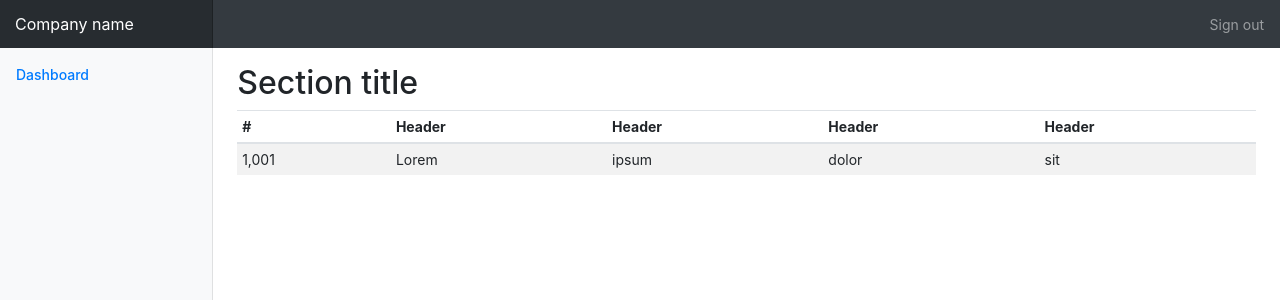
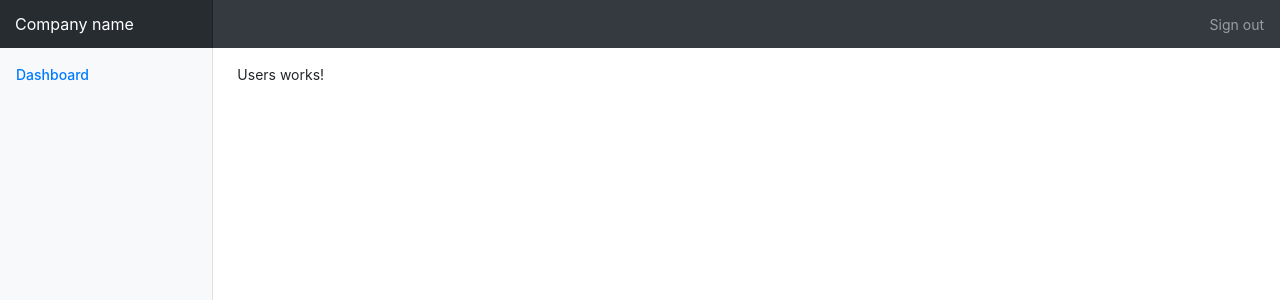
Before and after one commit to brensaud/dashboard_frontend, a React (Create React App) app: page /users in a window 1280 px wide. Shown: the top 300 px of the page. Built offline with nearby package versions, Linux system fonts and the light colour scheme.

Commit message:
relocated components, logged in user can only acccess secure components

```diff
--- a/package.json
+++ b/package.json
@@ -10,8 +10,10 @@
     "@types/node": "^12.20.15",
     "@types/react": "^17.0.11",
     "@types/react-dom": "^17.0.8",
+    "@types/react-router-dom": "^5.1.7",
     "react": "^17.0.2",
     "react-dom": "^17.0.2",
+    "react-router-dom": "^5.2.0",
     "react-scripts": "4.0.3",
     "typescript": "^4.3.4",
     "web-vitals": "^1.1.2"
--- a/src/App.tsx
+++ b/src/App.tsx
@@ -1,11 +1,15 @@
 import React from "react";
+
+import { BrowserRouter, Route } from "react-router-dom";
+
 import "./App.css";
 
-import Nav from './components/Nav';
+import Nav from './secure/components/Nav';
 
-import Menu from './components/Menu';
+import Menu from './secure/components/Menu';
 
-import Dashboard from "./components/Dashboard";
+import Dashboard from "./secure/Dashboard";
+import Users from "./secure/components/Users";
 
 function App() {
   return (
@@ -18,7 +22,10 @@
           <Menu />
 
           <main role="main" className="col-md-9 ml-sm-auto col-lg-10 pt-3 px-4">
-            <Dashboard />
+            <BrowserRouter>
+                <Route path="/" exact component={Dashboard} />
+                <Route path="/users" component={Users} />
+            </BrowserRouter>
           </main>
         </div>
       </div>
--- /dev/null
+++ b/src/secure/components/Users.tsx
@@ -0,0 +1,11 @@
+import React from 'react'
+
+const Users = () => {
+    return (
+        <div>
+            Users works!
+        </div>
+    )
+}
+
+export default Users
```
Also changed, not shown: src/secure/Dashboard.tsx (renamed from src/components/Dashboard.tsx), src/secure/components/Menu.tsx (renamed from src/components/Menu.tsx), src/secure/components/Nav.tsx (renamed from src/components/Nav.tsx), 1 other file (tests, documents, lock files or other folders).
